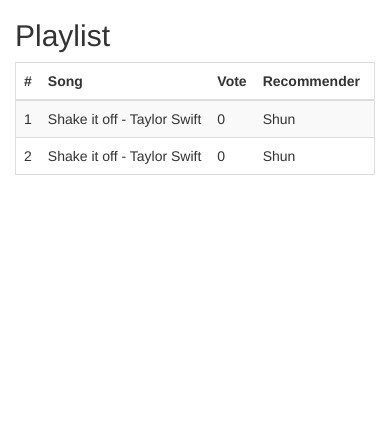
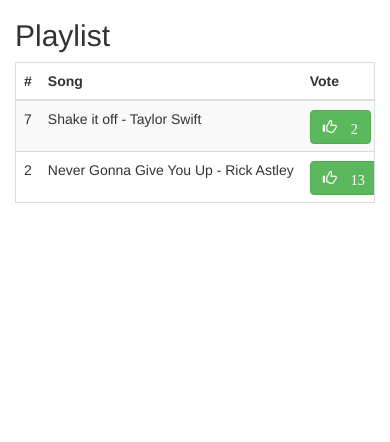
Before and after one commit to shun-liang/disrupt2015-backend, a Flask app: page /playlist in a window 390 px wide. Shown: the part 330-772 px from the top of the page. Run offline with Flask 2, Linux system fonts and the light colour scheme; some libraries are stand-ins or nearby versions.

Commit message:
Added demo layout

```diff
--- a/templates/playlist.html
+++ b/templates/playlist.html
@@ -39,16 +39,26 @@
               </thead>
               <tbody>
                 <tr>
-                  <td>1</td>
-                  <td>Shake it off - Taylor Swift</td>
-                  <td>0</td>
+                  <td>7</td>
+                  <td class="col-md-2">Shake it off - Taylor Swift</td>
+                  <td>
+                    <button type="button" id="testBtn" class="btn btn-success
+                      glyphicon glyphicon-thumbs-up" data-loading-text=" ... ">
+                      2
+                    </button>
+                  </td>
                   <td>Shun</td>
                   <td>15:21:12</td>
                 </tr>
                 <tr>
                   <td>2</td>
-                  <td>Shake it off - Taylor Swift</td>
-                  <td>0</td>
+                  <td class="col-md-2">Never Gonna Give You Up - Rick Astley</td>
+                  <td>
+                    <button type="button" id="testBtn" class="btn btn-success
+                      glyphicon glyphicon-thumbs-up" data-loading-text=" ... ">
+                      13
+                    </button>
+                  </td>
                   <td>Shun</td>
                   <td>15:21:12</td>
                 </tr>
```
